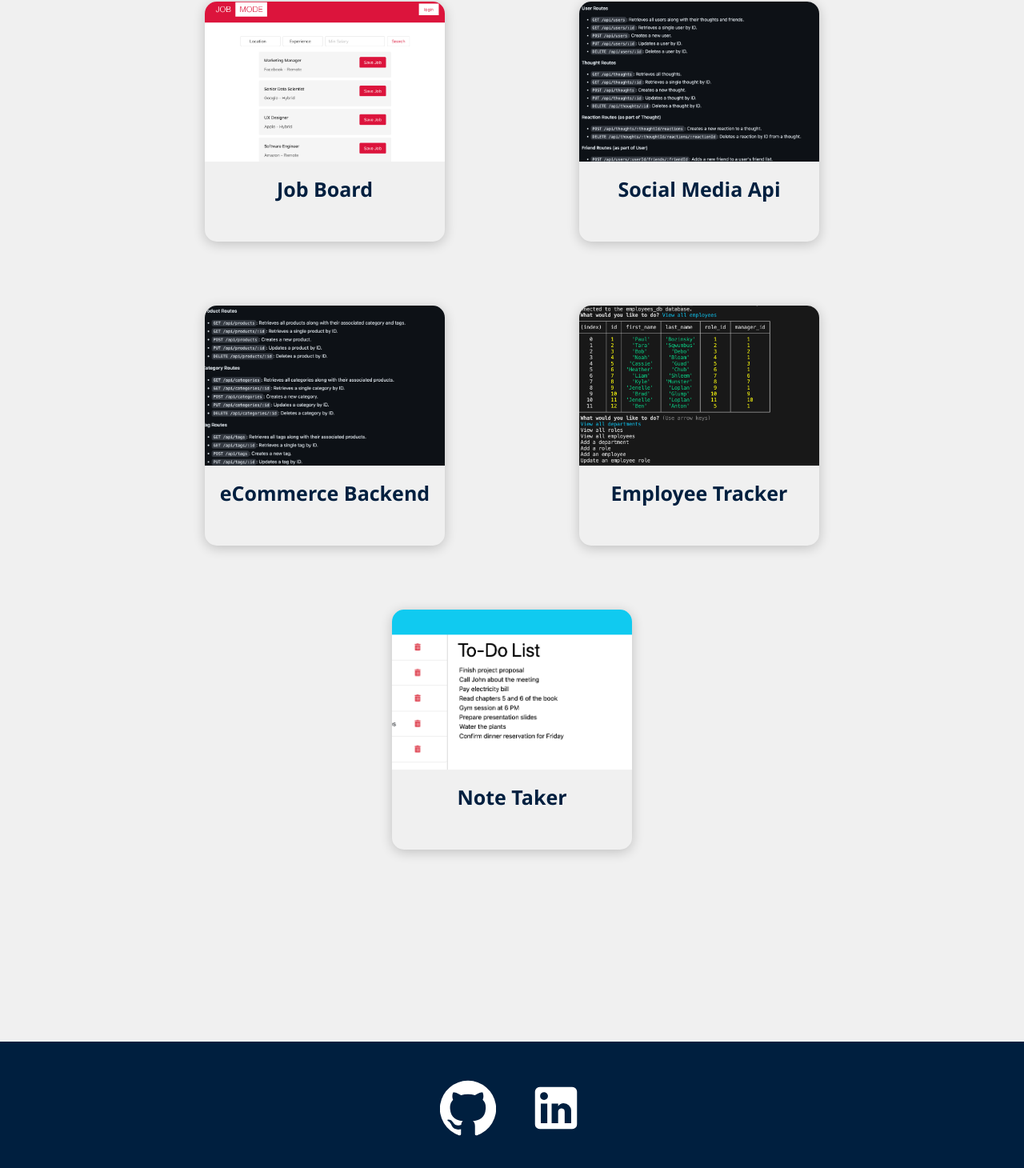
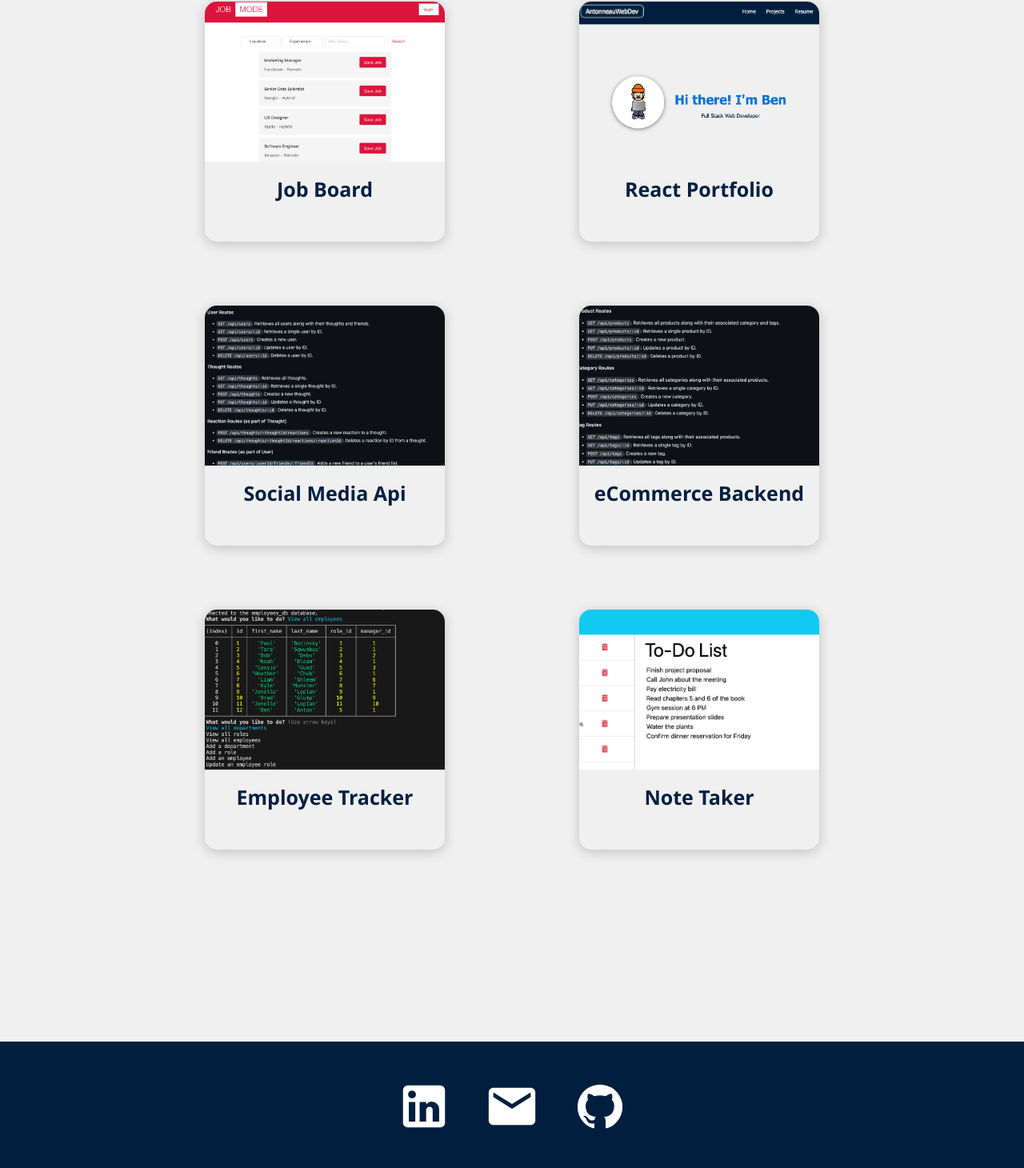
Before and after one commit to bantonneau/react-portfolio, a React (Create React App) app: page /projects in a window 1280 px wide. Shown: the part 138-1598 px from the top of the page at 80% size. Built offline with nearby package versions, Linux system fonts and the light colour scheme.

Commit message:
add social links, write readme

```diff
--- a/src/App.js
+++ b/src/App.js
@@ -3,7 +3,7 @@ import { BrowserRouter as Router, Routes, Route } from 'react-router-dom'
 import Home from './pages/Home'
 import Projects from './pages/Projects';
 import Resume from './pages/Resume';
-import Navbar from './components/Navbar';
+import Navbar from './components/navbar';
 import Footer from './components/Footer';
 import ProjectDisplay from './pages/ProjectDisplay'
 
--- a/src/components/Footer.js
+++ b/src/components/Footer.js
@@ -1,13 +1,21 @@
 import React from 'react'
-import { GitHub, LinkedIn } from '@material-ui/icons'
+import { GitHub, LinkedIn, Email } from '@material-ui/icons'
 import '../styles/footer.css'
+import { Link } from 'react-router-dom'
 
 function Footer() {
   return (
     <div className='footer'>
         <div className='socialMedia'>
-            <GitHub />
+          <Link to="https://www.linkedin.com/in/benantonn/" target='_blank'>
             <LinkedIn />
+          </Link>
+          <Link to='mailto:benantonn@gmail.com' target='_blank'>
+            <Email />
+          </Link>
+          <Link to='https://github.com/bantonneau' target='_blank'>
+            <GitHub className='githubIcon' />
+          </Link>
         </div>
         <p> &copy; Bennett Antonneau 2023</p>
     </div>
--- a/src/helpers/ProjectList.js
+++ b/src/helpers/ProjectList.js
@@ -1,3 +1,4 @@
+import portfolio from '../assets/Portfolio.png'
 import eCommerce from '../assets/eCommerceBackEnd.png'
 import Employee from '../assets/EmployeeTracker.png'
 import JobBoard from '../assets/jobmode.png'
@@ -22,6 +23,10 @@ export const projectList = [
         technologies: "JavaScript, Node.js, Express.js, Handlebars.js, MySQL, Sequelize ORM, Express-Session, Heroku, JawsDB, Agile Development",
         github: "https://github.com/bantonneau/jobBoard",
         live: "https://ancient-dusk-05754-ae43192e47d1.herokuapp.com/",
+    },
+    {
+        name: "React Portfolio",
+        image: portfolio,
     },
     {
         name: "Social Media Api",
--- a/src/pages/Home.js
+++ b/src/pages/Home.js
@@ -4,6 +4,7 @@ import '../styles/Home.css'
 import TechnicalSkills from '../components/TechnicalSkills.js'
 import SoftSkills from '../components/SoftSkills.js'
 import benos from '../assets/laptop.jpg'
+import { Link } from 'react-router-dom'
 
 function Home() {
 
@@ -14,7 +15,7 @@ function Home() {
       <div className='about'>
         <div className='hero'>
           <div className='image-cropper'>
-            <img src={benos} className="rounded" />
+            <img src={benos} alt='benos avatar' className="rounded" />
           </div>
           <div className='herotext'>
             <h2>Hi there! I'm Ben</h2>
@@ -29,9 +30,15 @@ function Home() {
           </p>
         </div>
         <div className='socialLinks'>
-          <LinkedIn />
-          <Email />
-          <GitHub className='githubIcon' />
+          <Link to="https://www.linkedin.com/in/benantonn/" target='_blank'>
+            <LinkedIn />
+          </Link>
+          <Link to='mailto:benantonn@gmail.com' target='_blank'>
+            <Email />
+          </Link>
+          <Link to='https://github.com/bantonneau' target='_blank'>
+            <GitHub className='githubIcon' />
+          </Link>
         </div>
       </div>
       <div className='skills'>
--- a/src/styles/footer.css
+++ b/src/styles/footer.css
@@ -24,8 +24,13 @@
     cursor: pointer;
   }
 
+  .githubIcon {
+    transform: scale(0.8);
+  }
+
   .footer p {
     color: var(--accentColor);
+    font-family: "Segoe UI", Tahoma, Geneva, Verdana, sans-serif;
   }
 
   @media only screen and (max-width: 600px) {
```
Also changed, not shown: src/assets/Portfolio.png (added), 1 other file (tests, documents, lock files or other folders).
